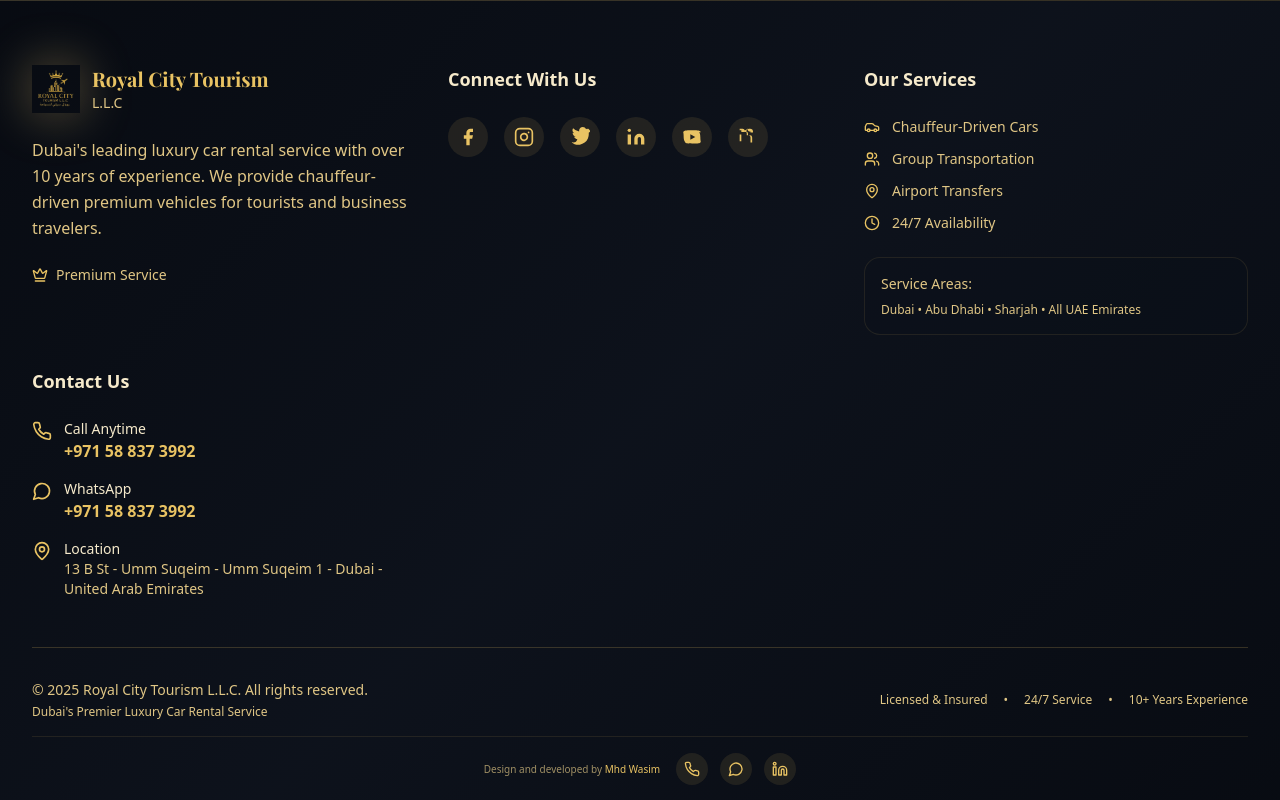
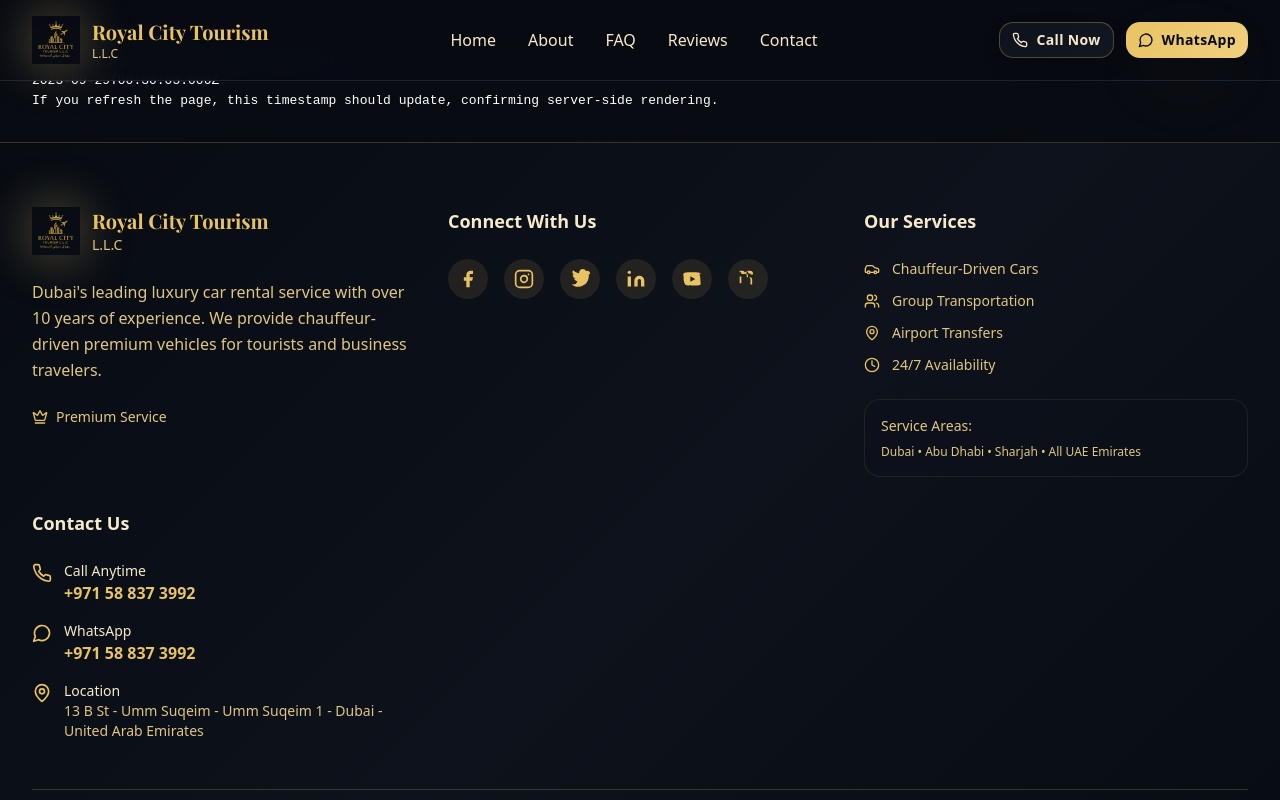
Before and after one commit to teamfreelancer2025-ux/royaltourisamllc, a React (Vite) app: page /test-ssr in a window 1280 px wide. Before the commit this address had no page. Shown: the top 800 px of the page. Built offline with nearby package versions, Linux system fonts and the light colour scheme.

Commit message:
feat: Add SSR test route for Vercel deployment
Adds a new route at /test-ssr to easily verify that server-side rendering is functioning correctly after deployment.

```diff
--- a/src/App.tsx
+++ b/src/App.tsx
@@ -11,6 +11,7 @@ import About from "./pages/About";
 import FAQ from "./pages/FAQ";
 import Reviews from "./pages/Reviews";
 import Contact from "./pages/Contact";
+import TestSSR from "./pages/TestSSR";
 
 const queryClient = new QueryClient();
 
@@ -28,6 +29,7 @@ const App = () => (
             <Route path="/faq" element={<FAQ />} />
             <Route path="/reviews" element={<Reviews />} />
             <Route path="/contact" element={<Contact />} />
+            <Route path="/test-ssr" element={<TestSSR />} />
             {/* ADD ALL CUSTOM ROUTES ABOVE THE CATCH-ALL "*" ROUTE */}
           </Routes>
           <Footer />
--- /dev/null
+++ b/src/pages/TestSSR.tsx
@@ -0,0 +1,14 @@
+const TestSSR = () => {
+  const serverRenderedTime = new Date().toISOString();
+
+  return (
+    <div style={{ padding: '2rem', fontFamily: 'monospace', color: 'white' }}>
+      <h1>SSR Test Page</h1>
+      <p>This page was rendered on the server at:</p>
+      <p>{serverRenderedTime}</p>
+      <p>If you refresh the page, this timestamp should update, confirming server-side rendering.</p>
+    </div>
+  );
+};
+
+export default TestSSR;
```
